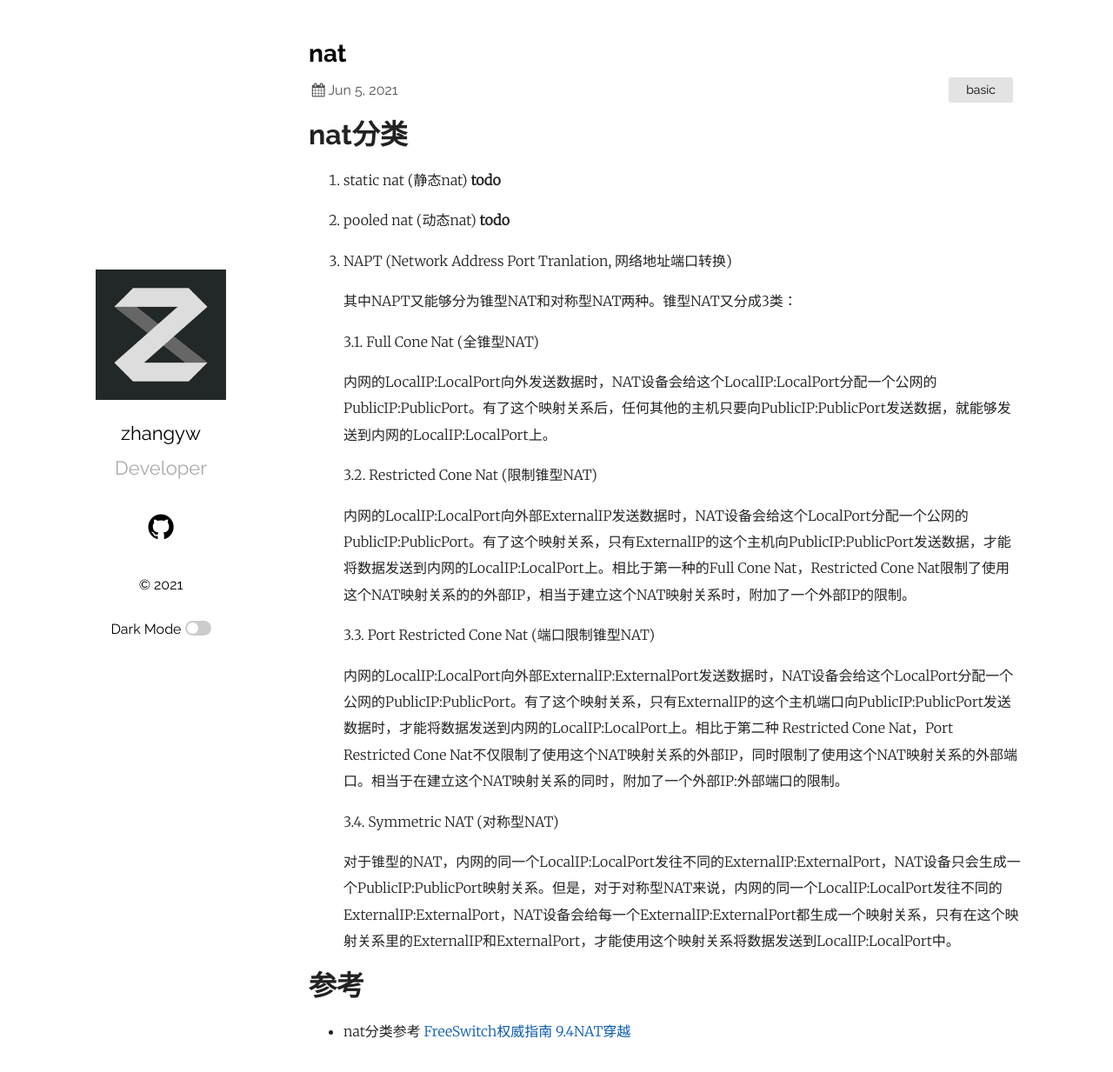
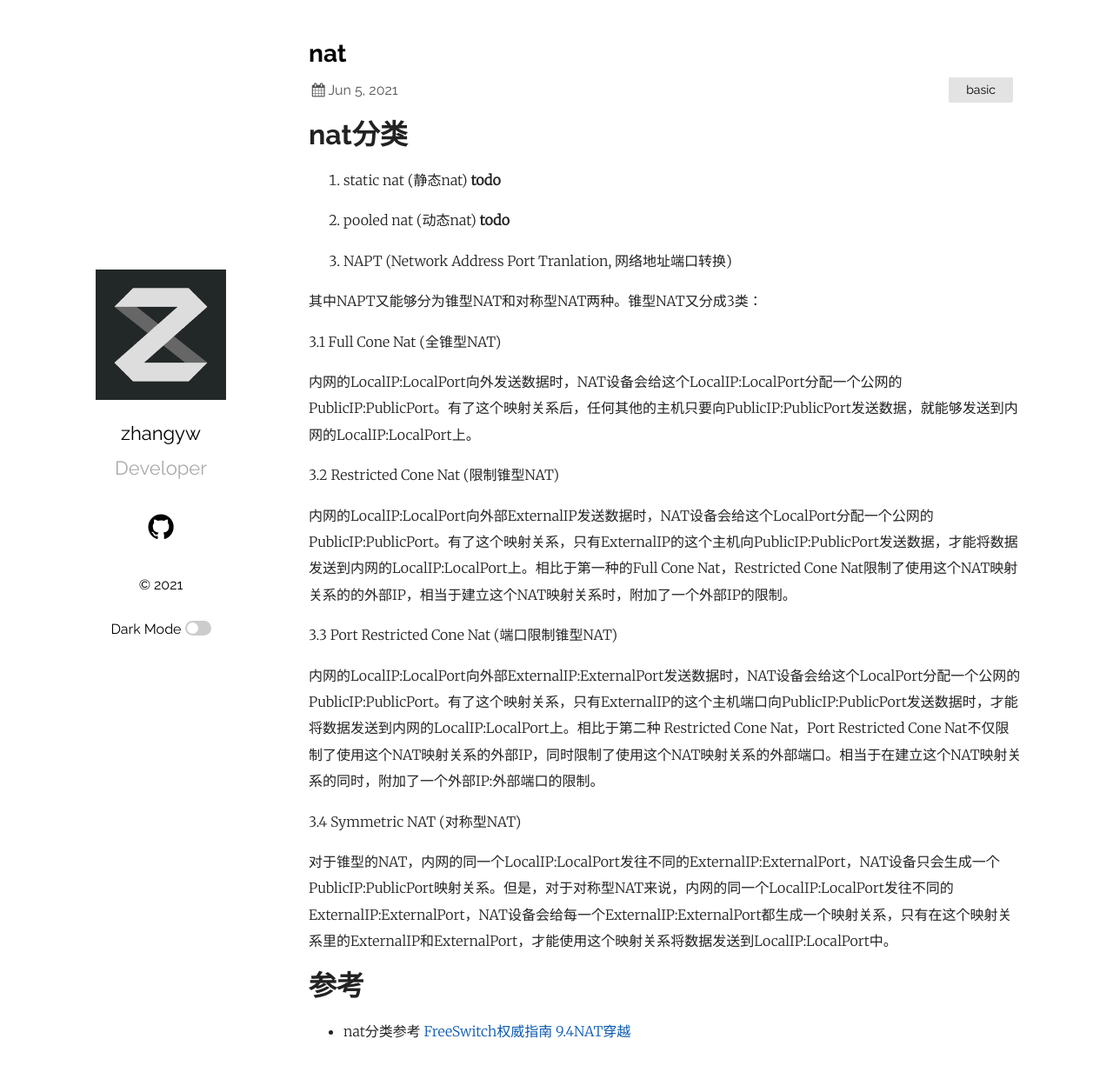
Before and after one commit to zhangyww/zhangyww.github.io, a Jekyll site: the page built from _posts/basic/2021-06-13-nat.md, in a window 1280 px wide and 1246 px high. Shown: the top 1233 px of the window at 87% size. Built offline with Jekyll 4.4.1, drawn with Linux system fonts in a browser that asks for light colours.

Commit message:
set show_excerpts to false

```diff
--- a/_config.yml
+++ b/_config.yml
@@ -5,7 +5,7 @@ description: > # this means to ignore newlines until "show_exerpts:"
   Write an awesome description for your new site here. You can edit this
   line in _config.yml. It will appear in your document head meta (for
   Google search results) and in your feed.xml site description.
-show_excerpts: true # set to true to show excerpts on the homepage
+show_excerpts: false # set to true to show excerpts on the homepage
 
 # Minima date format
 # refer to http://shopify.github.io/liquid/filters/date/ if you want to customize this
--- a/_posts/basic/2021-06-13-nat.md
+++ b/_posts/basic/2021-06-13-nat.md
@@ -13,23 +13,23 @@ categories: basic
 
 3. NAPT (Network Address Port Tranlation, 网络地址端口转换)
 
-   其中NAPT又能够分为锥型NAT和对称型NAT两种。锥型NAT又分成3类：
+其中NAPT又能够分为锥型NAT和对称型NAT两种。锥型NAT又分成3类：
 
-   3.1. Full Cone Nat (全锥型NAT)
+3.1 Full Cone Nat (全锥型NAT)
 
-   内网的LocalIP:LocalPort向外发送数据时，NAT设备会给这个LocalIP:LocalPort分配一个公网的PublicIP:PublicPort。有了这个映射关系后，任何其他的主机只要向PublicIP:PublicPort发送数据，就能够发送到内网的LocalIP:LocalPort上。
+内网的LocalIP:LocalPort向外发送数据时，NAT设备会给这个LocalIP:LocalPort分配一个公网的PublicIP:PublicPort。有了这个映射关系后，任何其他的主机只要向PublicIP:PublicPort发送数据，就能够发送到内网的LocalIP:LocalPort上。
 
-   3.2. Restricted Cone Nat (限制锥型NAT)
+3.2 Restricted Cone Nat (限制锥型NAT)
 
-   内网的LocalIP:LocalPort向外部ExternalIP发送数据时，NAT设备会给这个LocalPort分配一个公网的PublicIP:PublicPort。有了这个映射关系，只有ExternalIP的这个主机向PublicIP:PublicPort发送数据，才能将数据发送到内网的LocalIP:LocalPort上。相比于第一种的Full Cone Nat，Restricted Cone Nat限制了使用这个NAT映射关系的的外部IP，相当于建立这个NAT映射关系时，附加了一个外部IP的限制。
+内网的LocalIP:LocalPort向外部ExternalIP发送数据时，NAT设备会给这个LocalPort分配一个公网的PublicIP:PublicPort。有了这个映射关系，只有ExternalIP的这个主机向PublicIP:PublicPort发送数据，才能将数据发送到内网的LocalIP:LocalPort上。相比于第一种的Full Cone Nat，Restricted Cone Nat限制了使用这个NAT映射关系的的外部IP，相当于建立这个NAT映射关系时，附加了一个外部IP的限制。
 
-   3.3. Port Restricted Cone Nat (端口限制锥型NAT)
+3.3 Port Restricted Cone Nat (端口限制锥型NAT)
 
-   内网的LocalIP:LocalPort向外部ExternalIP:ExternalPort发送数据时，NAT设备会给这个LocalPort分配一个公网的PublicIP:PublicPort。有了这个映射关系，只有ExternalIP的这个主机端口向PublicIP:PublicPort发送数据时，才能将数据发送到内网的LocalIP:LocalPort上。相比于第二种 Restricted Cone Nat，Port Restricted Cone Nat不仅限制了使用这个NAT映射关系的外部IP，同时限制了使用这个NAT映射关系的外部端口。相当于在建立这个NAT映射关系的同时，附加了一个外部IP:外部端口的限制。
+内网的LocalIP:LocalPort向外部ExternalIP:ExternalPort发送数据时，NAT设备会给这个LocalPort分配一个公网的PublicIP:PublicPort。有了这个映射关系，只有ExternalIP的这个主机端口向PublicIP:PublicPort发送数据时，才能将数据发送到内网的LocalIP:LocalPort上。相比于第二种 Restricted Cone Nat，Port Restricted Cone Nat不仅限制了使用这个NAT映射关系的外部IP，同时限制了使用这个NAT映射关系的外部端口。相当于在建立这个NAT映射关系的同时，附加了一个外部IP:外部端口的限制。
 
-   3.4. Symmetric NAT (对称型NAT)
+3.4 Symmetric NAT (对称型NAT)
 
-   对于锥型的NAT，内网的同一个LocalIP:LocalPort发往不同的ExternalIP:ExternalPort，NAT设备只会生成一个PublicIP:PublicPort映射关系。但是，对于对称型NAT来说，内网的同一个LocalIP:LocalPort发往不同的ExternalIP:ExternalPort，NAT设备会给每一个ExternalIP:ExternalPort都生成一个映射关系，只有在这个映射关系里的ExternalIP和ExternalPort，才能使用这个映射关系将数据发送到LocalIP:LocalPort中。
+对于锥型的NAT，内网的同一个LocalIP:LocalPort发往不同的ExternalIP:ExternalPort，NAT设备只会生成一个PublicIP:PublicPort映射关系。但是，对于对称型NAT来说，内网的同一个LocalIP:LocalPort发往不同的ExternalIP:ExternalPort，NAT设备会给每一个ExternalIP:ExternalPort都生成一个映射关系，只有在这个映射关系里的ExternalIP和ExternalPort，才能使用这个映射关系将数据发送到LocalIP:LocalPort中。
 
 # 参考
 
```
